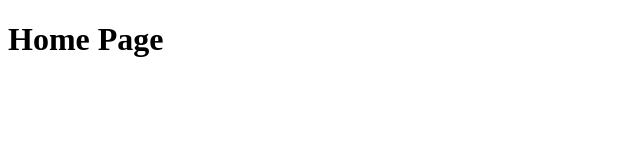
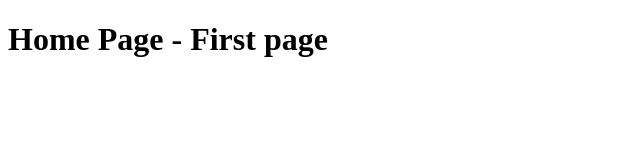
Before and after one commit to aojhadev/git-demo, a plain HTML site: page index.html in a window 1280 px wide. Shown: the whole page, without its empty margins (0-640 px from the left). Drawn offline with Linux system fonts and the light colour scheme.

Commit message:
A few morew changes

```diff
--- a/index.html
+++ b/index.html
@@ -7,7 +7,7 @@
 </head>
 <body>
 
-<h1>Home Page</h1>
+<h1>Home Page   - First page</h1>
 
 <!-- Your content goes here -->
 
```
Also changed, not shown: 1 other file.
